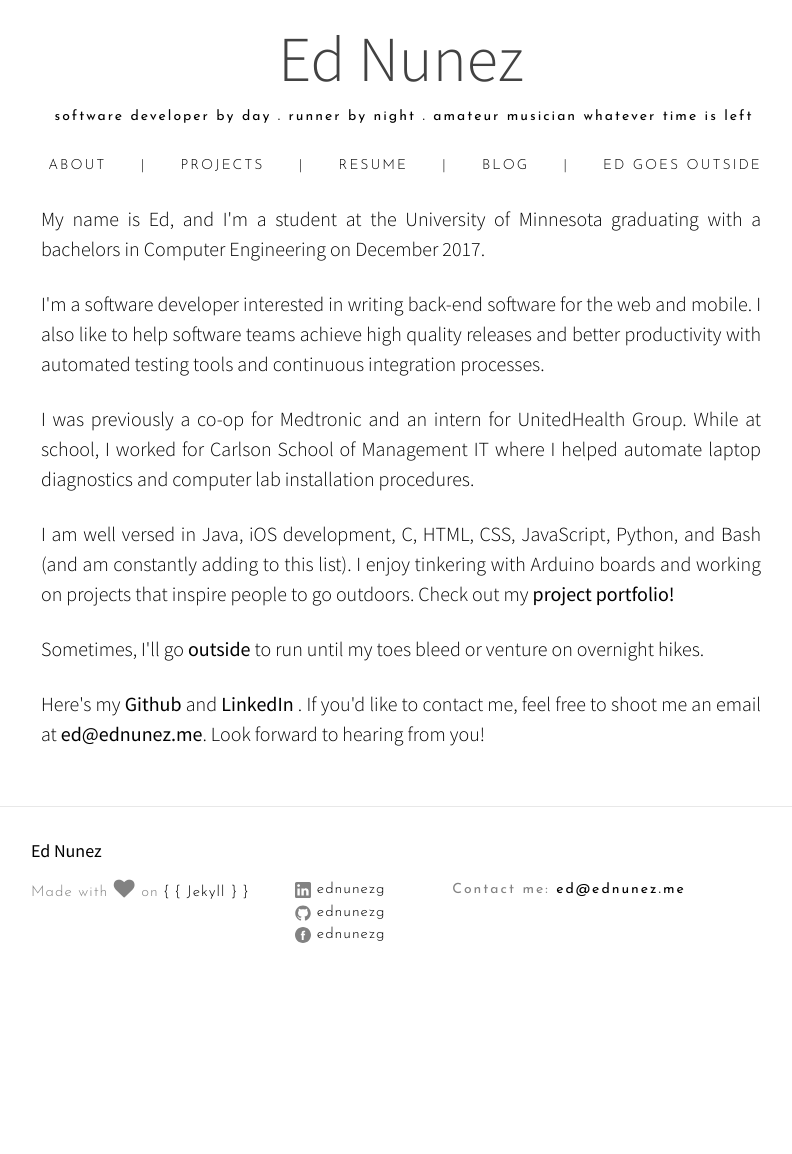
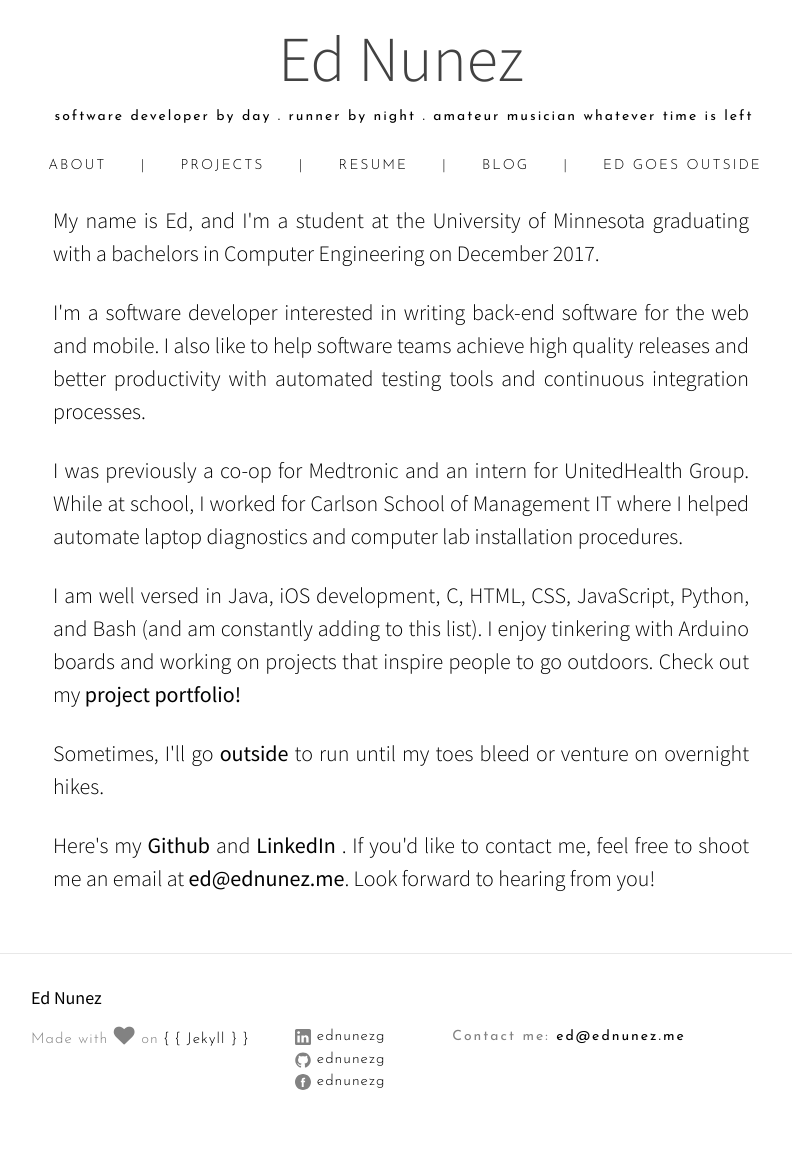
Before and after one commit to ednunezg/ednunezg.github.io, a Jekyll site: the page built from index.html, in a window 1280 px wide. Shown: the whole page, without its empty margins (239-1031 px from the left). Built offline with Jekyll 4.4.1, drawn with Linux system fonts in a browser that asks for light colours; nearby versions of some CDN libraries; the list of posts is cut into pages by our own code; before the commit the page ends 1007 px from its top, so only the background shows below that.

Commit message:
So indecisive about font sizes ahhhhh 😩

```diff
--- a/_layouts/archive.html
+++ b/_layouts/archive.html
@@ -23,6 +23,9 @@
     {{post.excerpt}}
   </div>
 </div>
+
+
+
 {% endif %}
 {% endfor %}
 
--- a/css/style.scss
+++ b/css/style.scss
@@ -315,9 +315,16 @@
 }
 .about-me {
   text-align: justify;
-  padding-left: 0.5em;
-  padding-right: 0.5em;
-  font-size: 20px;
+  padding-left: 1em;
+  padding-right: 1em;
+  font-size: 22px;
+  @include media-query($on-laptop) {
+    font-size: 20px;
+  }
+  @include media-query($on-palm) {
+    font-size: 16px;
+  }
+
   font-family: "Source Sans Pro";
   font-weight: 300;
   a {
@@ -421,7 +428,7 @@
 }
 .page-title {
   text-transform: uppercase;
-  letter-spacing: 3px;
+  letter-spacing: 2px;
   text-indent: 2px;
   font-family: "Source Sans Pro";
   font-size: 18px;
@@ -710,6 +717,11 @@
    -moz-transition: background 0.8s linear;
 
 
+   @include media-query($on-laptop) {
+        width:500px;
+        height: 320px;
+       }
+
     @include media-query($on-palm) {
         width:320px;
         height: 520px;
@@ -727,6 +739,11 @@
     transition: background 0.3s linear;
    -webkit-transition: background 0.3s linear;
    -moz-transition: background 0.3s linear;
+
+       @include media-query($on-laptop) {
+        width:500px;
+        height: 280px;
+       }
 
        @include media-query($on-palm) {
         width:320px;
```
Also changed, not shown: 3 other files.
